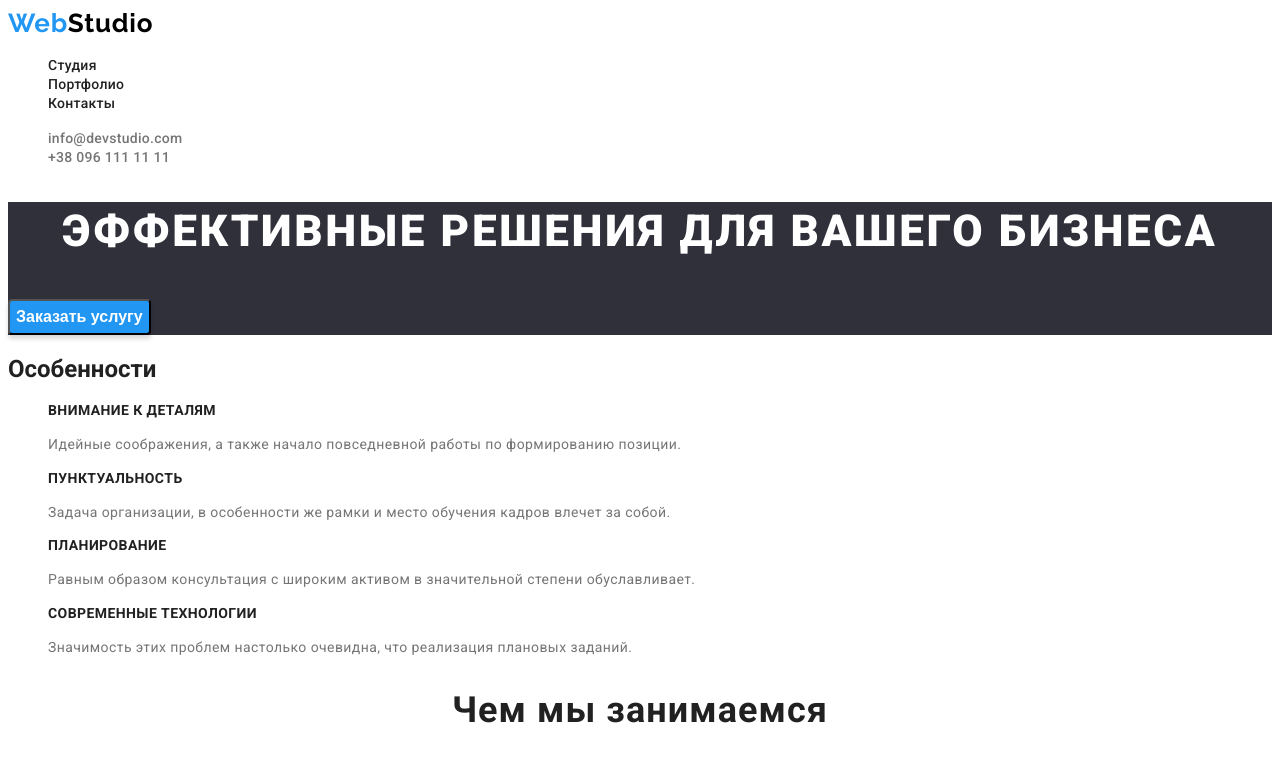
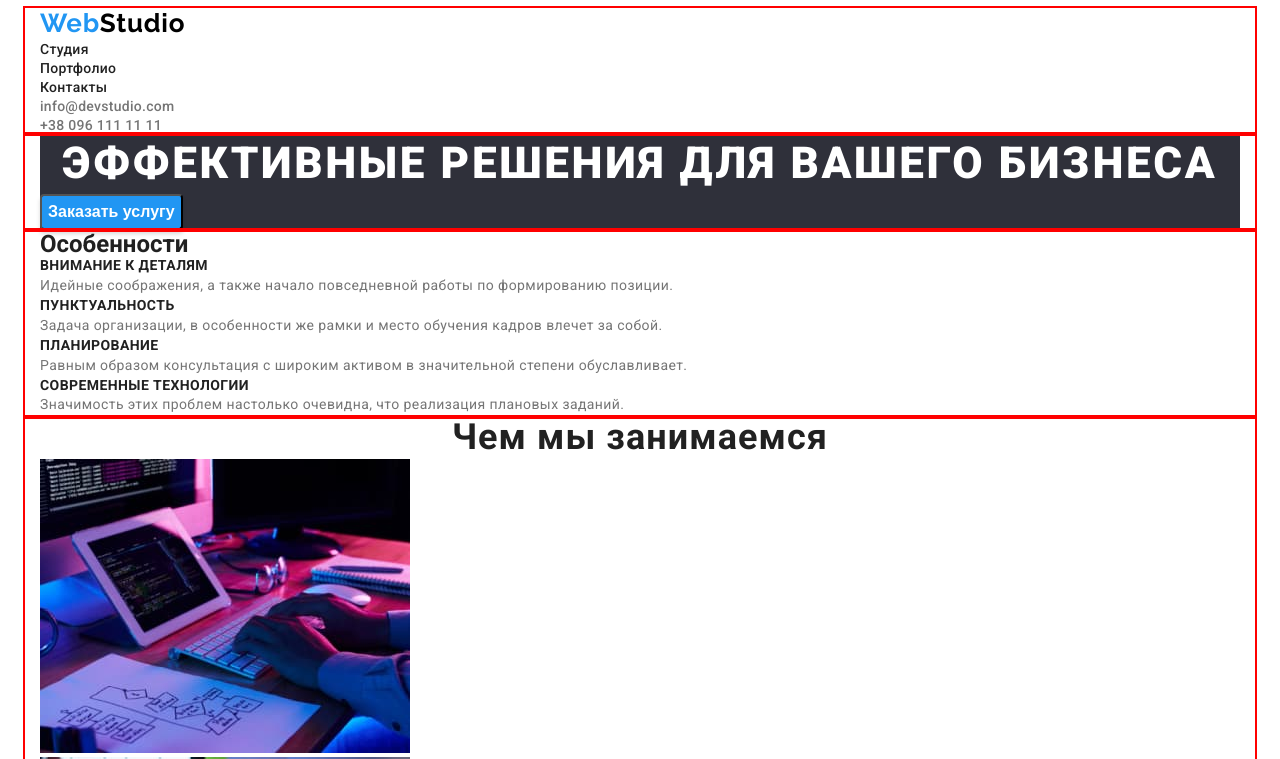
Before and after one commit to HERASYMENK0/goit-markup-hw-08, a plain HTML site: page index.html in a window 1280 px wide. Shown: the top 759 px of the page. Drawn offline with Linux system fonts and the light colour scheme.

Commit message:
hw3 start

```diff
--- a/index.html
+++ b/index.html
@@ -12,6 +12,7 @@
   </head>
   <body>
     <header class="header">
+      <div class="container">
       <nav class="header-nav">
         <a href="#" class="logo">Web<span class="logo-text">Studio</span></a>
         <ul class="header-list list">
@@ -24,15 +25,20 @@
         <li ><a href="Mailto:info@devstudio.com" class="header-mail link">info@devstudio.com</a></li>
         <li ><a href="Tel:+380961111111" class="header-tell link">+38 096 111 11 11</a></li>
       </ul>
+      </div>
+
     </header>
     <main>
-      <div>
+      <div class="container">
+         <div >
         <section class="section-hero">
           <h1 class="hero-title">Эффективные решения для вашего бизнеса</h1>
           <button type="button" class="hero-btn">Заказать услугу</button>
         </section>
       </div>
-      <section class="benefits">
+      </div>
+     <div class="container">
+         <section class="benefits">
         <h2 class="benefits-title">Особенности</h2>
 
         <ul class="benefits-list list">
@@ -65,9 +71,12 @@
             </p>
           </li>
         </ul>
+     </div>
+
       </section>
       <section class="gallery">
-        <h2 class="gellery-title">Чем мы занимаемся</h2>
+        <div class="container">
+            <h2 class="gellery-title">Чем мы занимаемся</h2>
         <ul class="gellery-list list">
           <li class="gellery-item">
             <img
@@ -94,9 +103,12 @@
             />
           </li>
         </ul>
+        </div>
+
       </section>
       <section class="comand">
-        <h2 class="comand-title">Наша команда</h2>
+        <div class="container">
+          <h2 class="comand-title">Наша команда</h2>
         <ul class="comand-list list">
           <li class="comand-item">
             <img
@@ -139,6 +151,8 @@
             <p class="comand-text">UI Designer</p>
           </li>
         </ul>
+        </div>
+
       </section>
     </main>
     <footer class="footer">
--- a/style/style.css
+++ b/style/style.css
@@ -14,8 +14,23 @@ body{
     --text-secondary: #757575;
     --link-buttom-color: #2196F3;
 }
-
-
+ p,  h1, h2, h3, h4, h5, h6{
+        margin: 0;
+    }
+ul{
+    margin: 0;
+    padding: 0;
+}
+button{
+    cursor: pointer;
+}
+.container{
+    width: 1200px;
+    padding-left: 15px;
+    padding-right: 15px;
+    margin: 0 auto;
+    outline: 2px solid red;
+}
 /*-----------------------Header--------------------------------*/
 
 .logo-text{
```
Also changed, not shown: portfolio.html (+1 -0 lines).
